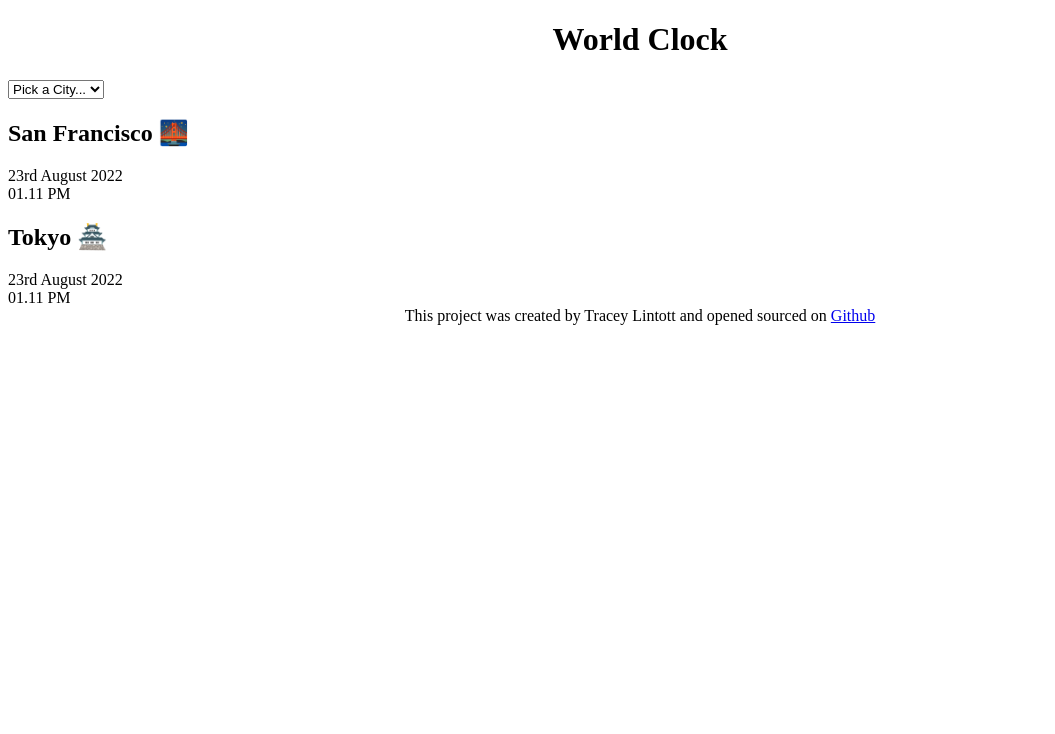
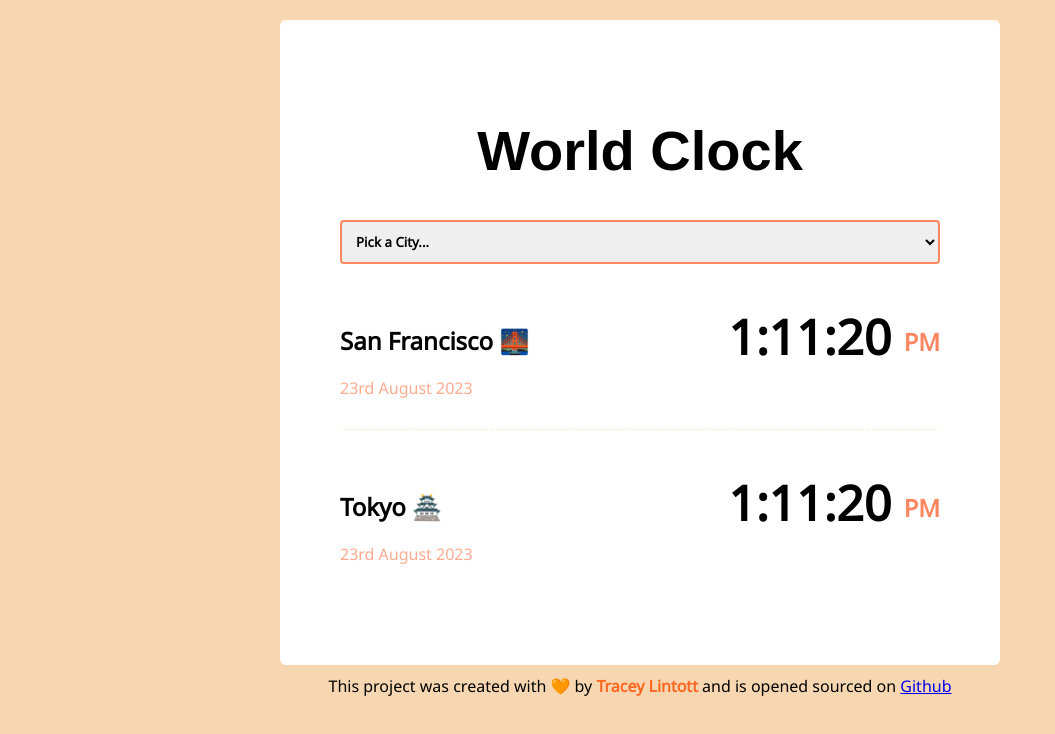
Before and after one commit to TLintott/World-Clock-Project, a plain HTML site: page index.html in a window 1280 px wide. Shown: the whole page, without its empty margins (0-1055 px from the left). Drawn offline with Linux system fonts and the light colour scheme; a web font is replaced by a local one.

Commit message:
css styles added to project

```diff
--- a/css/style.css
+++ b/css/style.css
@@ -1,8 +1,77 @@
+body{
+
+background: #f7d7b1;
+}
+
+.container{
+max-width: 600px;
+margin: 0 auto;
+margin-top: 20px;
+background-color: #fff;
+padding: 60px;
+border-radius: 6px;
+
+}
+
+select{
+    display: block;
+    width:100%;
+    border-radius: 4px;
+    border-width: 2px;
+    border-color:#fe8761;
+    padding:10px;
+    font-family: 'Noto Sans', sans-serif;
+    font-weight: bold;
+
+}
+
 h1{
     text-align: center;
+    font-family: 'Sansita', sans-serif;
+    font-size: 56px;
 
 }
 
 footer{
     text-align: center;
+    padding-top: 10px;
+    font-family: 'Noto Sans',sans-serif;
+
+
 }
+
+small{
+     color: #fe8761;
+}
+
+strong{
+   color:#FF6723;
+}
+.city {
+    display: flex;
+    margin: 10px 0;
+    justify-content: space-between;
+    padding: 30px 0;
+    border-bottom: 1px dashed #f6eec9;
+    font-family: 'Noto Sans', sans-serif;
+}
+
+.city:last-child {
+    border: none;
+}
+
+.date {
+    color:#fe8761;
+    opacity: 0.7;
+}
+
+.time {
+    font-size: 48px;
+    font-weight: bold;
+}
+
+.time small {
+    font-size: 24px;
+    vertical-align: middle;
+    line-height: 48px;
+}
--- a/index.html
+++ b/index.html
@@ -1,6 +1,13 @@
 <!DOCTYPE html>
 <html lang="en">
   <head>
+    <link rel="preconnect" href="https://fonts.googleapis.com" />
+    <link rel="preconnect" href="https://fonts.gstatic.com" crossorigin />
+    <link
+      href="https://fonts.googleapis.com/css2?family=Noto+Sans:wght@100;400&family=Sansita:ital,wght@0,400;0,700;1,400&display=swap"
+      rel="stylesheet"
+    />
+
     <meta charset="UTF-8" />
     <meta name="viewport" content="width=, initial-scale=1.0" />
     <title>World Clock 🕐</title>
@@ -19,19 +26,25 @@
       </select>
 
       <div class="city">
-        <h2>San Francisco 🌉</h2>
-        <div class="date">23rd August 2022</div>
-        <div class="time">01.11 PM</div>
+        <div>
+          <h2>San Francisco 🌉</h2>
+          <div class="date">23rd August 2023</div>
+        </div>
+        <div class="time">1:11:20 <small> PM</small></div>
       </div>
+
       <div class="city">
-        <h2>Tokyo 🏯</h2>
-        <div class="date">23rd August 2022</div>
-        <div class="time">01.11 PM</div>
+        <div>
+          <h2>Tokyo 🏯</h2>
+          <div class="date">23rd August 2023</div>
+        </div>
+        <div class="time">1:11:20 <small> PM</small></div>
       </div>
     </div>
 
     <footer>
-      This project was created by Tracey Lintott and opened sourced on
+      This project was created with 🧡 by <strong>Tracey Lintott</strong> and is
+      opened sourced on
       <a href="https://github.com/TLintott/World-Clock-Project">Github</a>
     </footer>
     <script src="javascript/index.js"></script>
```
